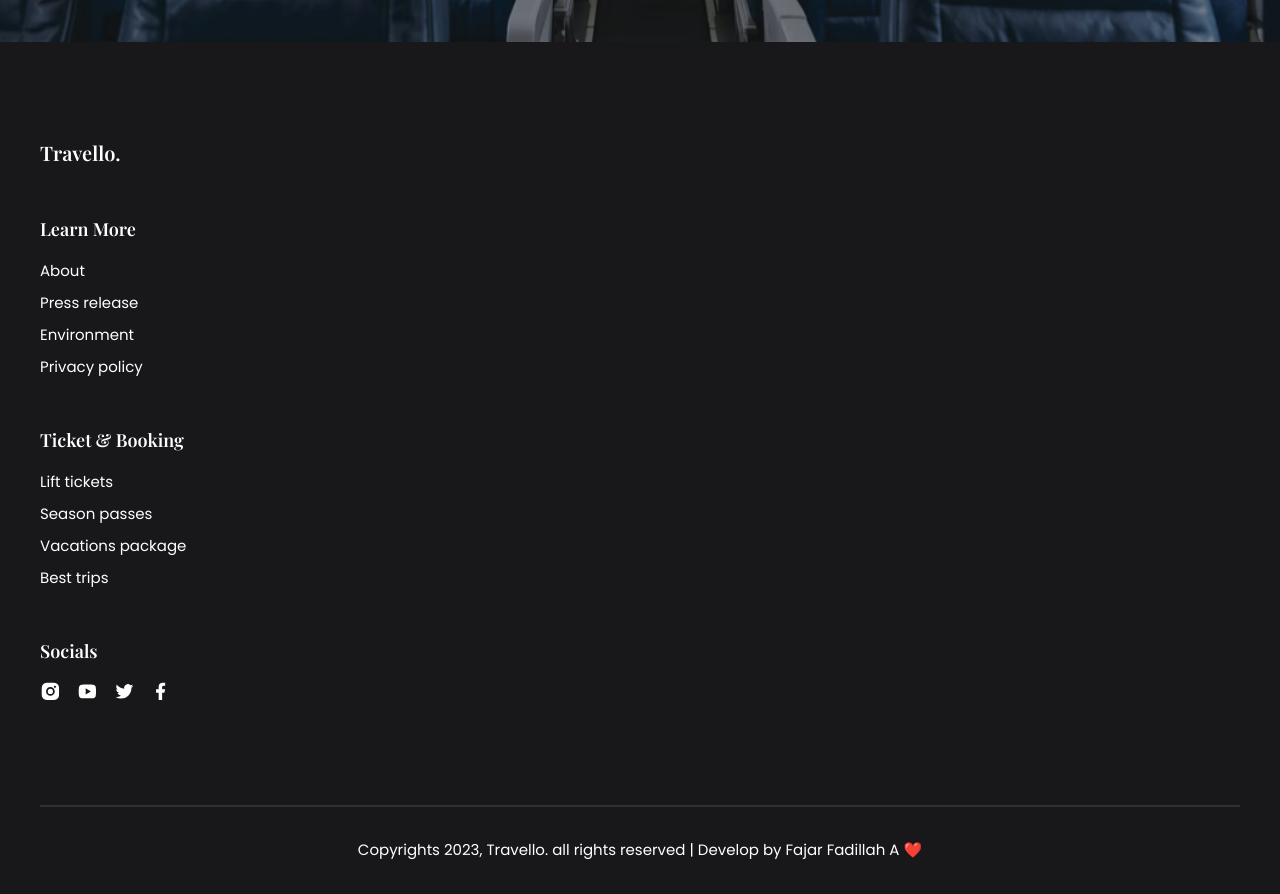
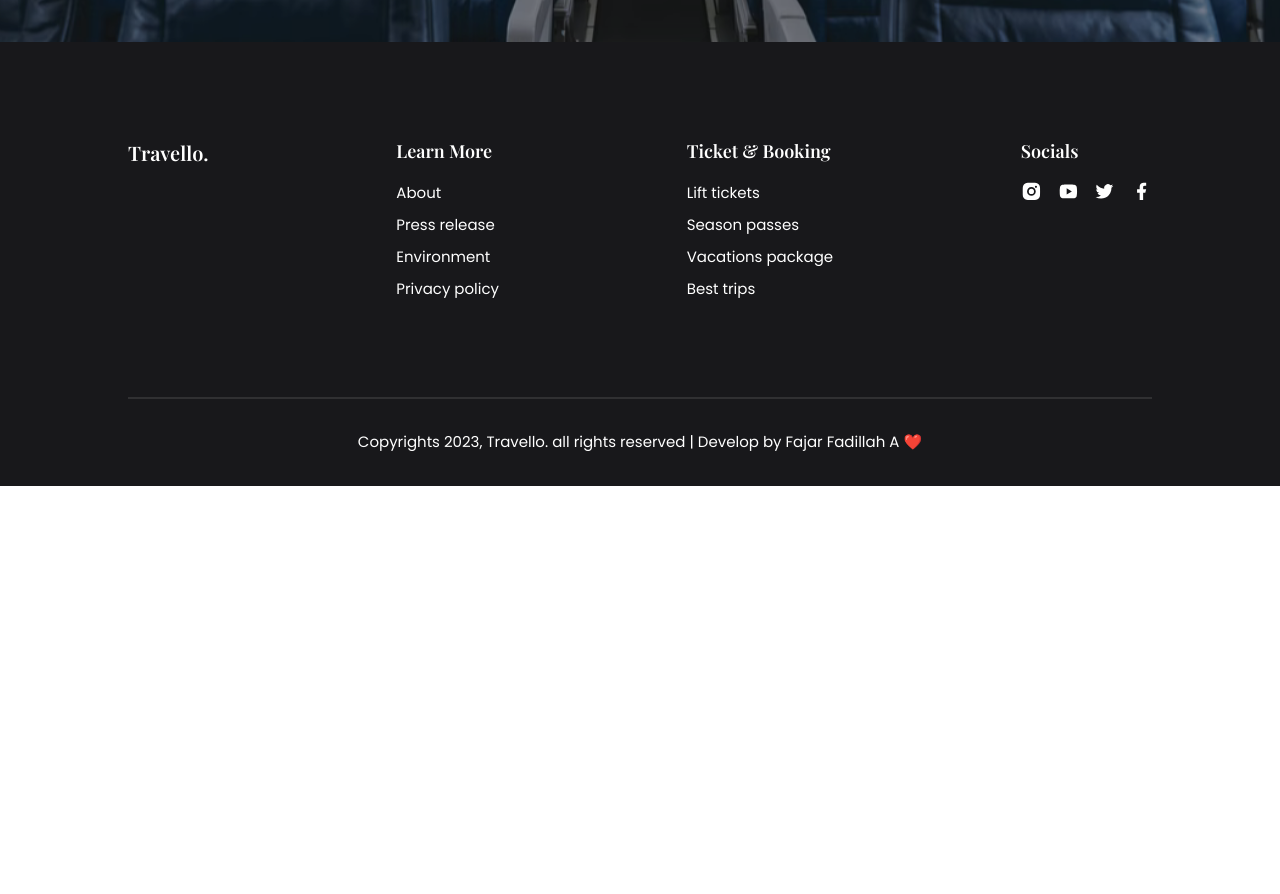
Before and after one commit to fajarfadillahh/travello-travel-agency-react-tailwind, a React (Vite) app: page / in a window 1280 px wide. Shown: the part 3620-4514 px from the top of the page. After the commit the page ends 4106 px from the top, so only its background shows below. Built offline with nearby package versions, Linux system fonts and the light colour scheme.

Commit message:
modified: responsive Footer components

```diff
--- a/src/components/Footer.jsx
+++ b/src/components/Footer.jsx
@@ -12,8 +12,8 @@ import {
 export default function Footer() {
   return (
     <footer className="footer bg-zinc-900 pt-24 pb-8">
-      <div className="footer__container container grid gap-24">
-        <div className="footer__group grid items-start gap-12">
+      <div className="footer__container container grid gap-24 2xl:mx-auto 2xl:max-w-5xl">
+        <div className="footer__group grid grid-cols-[repeat(auto-fit,minmax(160px,1fr))] items-start gap-12 lg:flex lg:justify-between lg:justify-items-center">
           <div className="footer__content">
             <Link
               to="/"
```
